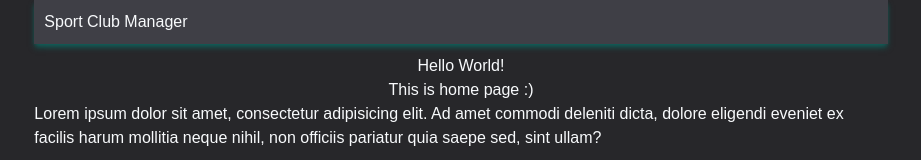
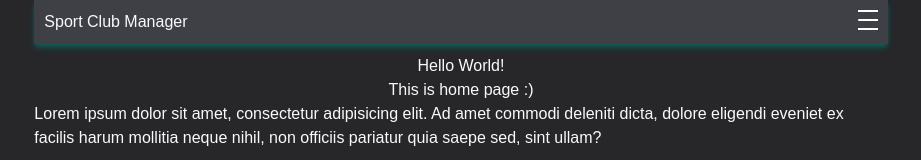
Before and after one commit to SportClubManager/front-vue, a Vue app: page / in a window 1280 px wide. Shown: the top 160 px of the page, without its empty margins (179-1100 px from the left). Built offline with nearby package versions, Linux system fonts and the light colour scheme.

Commit message:
add animated menu icon to header

```diff
--- a/src/components/HeaderComponent.vue
+++ b/src/components/HeaderComponent.vue
@@ -1,10 +1,12 @@
 <template>
-    <header class="p-2.5 mb-2.5 bg-zinc-700 shadow-amber-50 shadow-md shadow-teal-800 sticky top-0">
+    <header class="flex justify-between p-2.5 mb-2.5 bg-zinc-700 shadow-amber-50 shadow-md shadow-teal-800 sticky top-0">
         <h1 class="bg-zinc-700">Sport Club Manager</h1>
+        <menu-icon-component/>
     </header>
 </template>
 
 <script setup>
+import MenuIconComponent from '@/components/MenuIconComponent.vue';
 </script>
 
 <style scoped>
--- /dev/null
+++ b/src/components/MenuIconComponent.vue
@@ -0,0 +1,43 @@
+<template>
+    <div id="menu-icon" class="bg-zinc-700" @click="toggleMenu" :class="{ active: isActive }">
+        <div class="flex overflow-hidden items-center justify-center transform transition-all duration-200">
+            <div class="flex flex-col bg-zinc-700 justify-between w-5 h-5 transform transition-all duration-300">
+                <div class="bg-white h-[2px] w-7 transform transition-all duration-300 origin-left delay-100"></div>
+                <div class="bg-white h-[2px] w-8 rounded transform transition-all duration-300 delay-75"></div>
+                <div class="bg-white h-[2px] w-7 transform transition-all duration-300 origin-left "></div>
+
+                <div class="absolute items-center justify-between transform transition-all duration-500 top-2.5 -translate-x-10 flex w-0">
+                    <div class="absolute bg-white h-[2px] w-5 transform transition-all duration-500 rotate-0 delay-300"></div>
+                    <div class="absolute bg-white h-[2px] w-5 transform transition-all duration-500 -rotate-0 delay-300"></div>
+                </div>
+            </div>
+        </div>
+    </div>
+</template>
+
+<script setup>
+import { ref } from 'vue';
+
+const isActive = ref(false);
+const toggleMenu = () => {
+    isActive.value = !isActive.value;
+};
+</script>
+
+<style scoped>
+#menu-icon.active > div > div > div:nth-child(-n+3) {
+    @apply translate-y-6
+}
+
+#menu-icon.active > div > div > div:nth-child(4) {
+    @apply translate-x-0 w-12
+}
+
+#menu-icon.active > div > div > div:nth-child(4) > div:nth-child(1) {
+    @apply rotate-45
+}
+
+#menu-icon.active > div > div > div:nth-child(4) > div:nth-child(2) {
+    @apply -rotate-45
+}
+</style>
```
